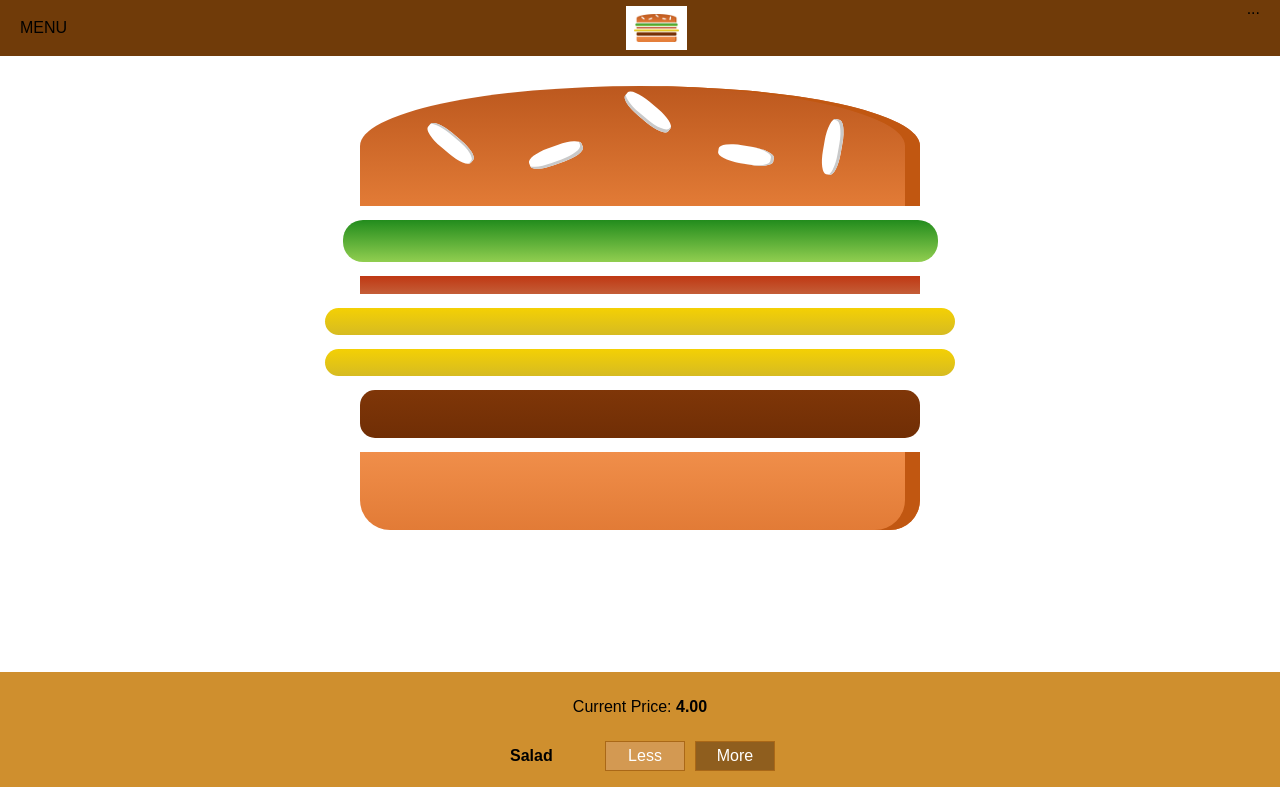
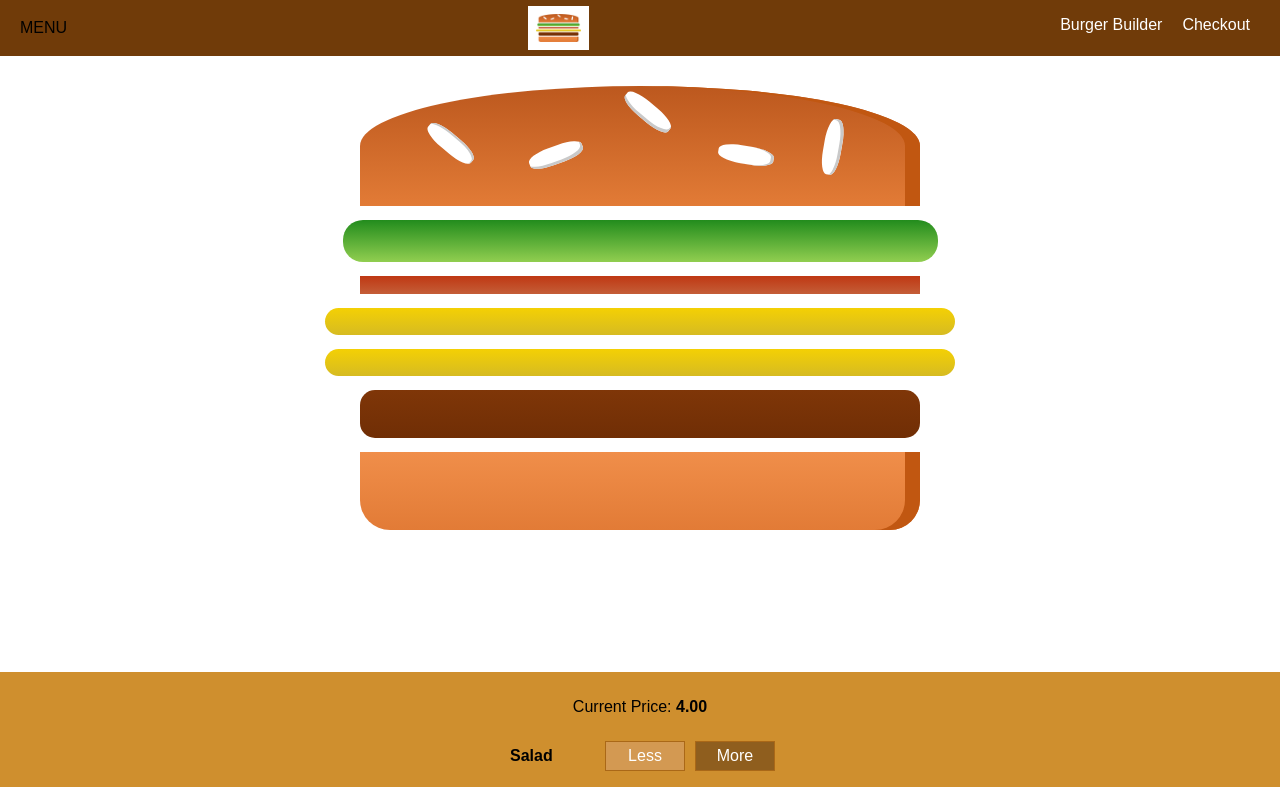
Before and after one commit to chrissayon/burger_application, a React (Create React App) app: page / in a window 1280 px wide. Shown: the top 787 px of the page. Built offline with nearby package versions, Linux system fonts and the light colour scheme.

Commit message:
Added highlightable component too toolbar

```diff
--- /dev/null
+++ b/src/components/Navigation/NavigationItems/NavigationItem/NavigationItem.js
@@ -0,0 +1,13 @@
+import React from 'react';
+
+import classes from './NavigationItem.module.css'
+
+const navigationItem = (props) => (
+    <li className={classes.NavigationItem}>
+        <a
+            href={props.link}
+            className={props.active ? classes.active : null}>{props.children}</a>
+    </li>
+);
+
+export default navigationItem;
--- /dev/null
+++ b/src/components/Navigation/NavigationItems/NavigationItem/NavigationItem.module.css
@@ -0,0 +1,24 @@
+.NavigationItem {
+    margin: 0;
+    box-sizing: border-box;
+    display: flex;
+    height: 100%;
+    align-items: center;
+}
+
+.NavigationItem a {
+    color: white;
+    text-decoration: none;
+    height: 100%;
+    padding: 16px 10px;
+    border-bottom: 4px solid transparent;
+    box-sizing: border-box;
+    display: block;
+}
+
+.NavigationItem a:hover,
+.NavigationItem a:active {
+    background-color: #8F5C2C;
+    border-bottom: 4px solid #40a4c8;
+    color: white;
+}
--- /dev/null
+++ b/src/components/Navigation/NavigationItems/NavigationItems.js
@@ -0,0 +1,13 @@
+import React from 'react';
+
+import classes from './NavigationItems.module.css'
+import NavigationItem from './NavigationItem/NavigationItem'
+
+const navigationItems = () => (
+    <ul className={classes.NavigationItems}>
+        <NavigationItem link="/" active>Burger Builder</NavigationItem>
+        <NavigationItem link="/">Checkout</NavigationItem>
+    </ul>
+);
+
+export default navigationItems;
--- /dev/null
+++ b/src/components/Navigation/NavigationItems/NavigationItems.module.css
@@ -0,0 +1,8 @@
+.NavigationItems {
+    margin: 0;
+    padding: 0;
+    list-style: none;
+    display: flex;
+    align-items: center;
+    height: 100%;
+}
--- a/src/components/Navigation/Toolbar/Toolbar.js
+++ b/src/components/Navigation/Toolbar/Toolbar.js
@@ -2,13 +2,14 @@
 
 import classes from './Toolbar.module.css'
 import Logo from '../../Logo/Logo'
+import NavigationItems from '../NavigationItems/NavigationItems'
 
 const toolbar = (props) => ( //<Header> is normally for beginnign of navigation components
     <header className={classes.Toolbar}>
         <div>MENU</div>
         <Logo />
         <nav>
-            ...
+            <NavigationItems />
         </nav>
     </header>
 );
```
